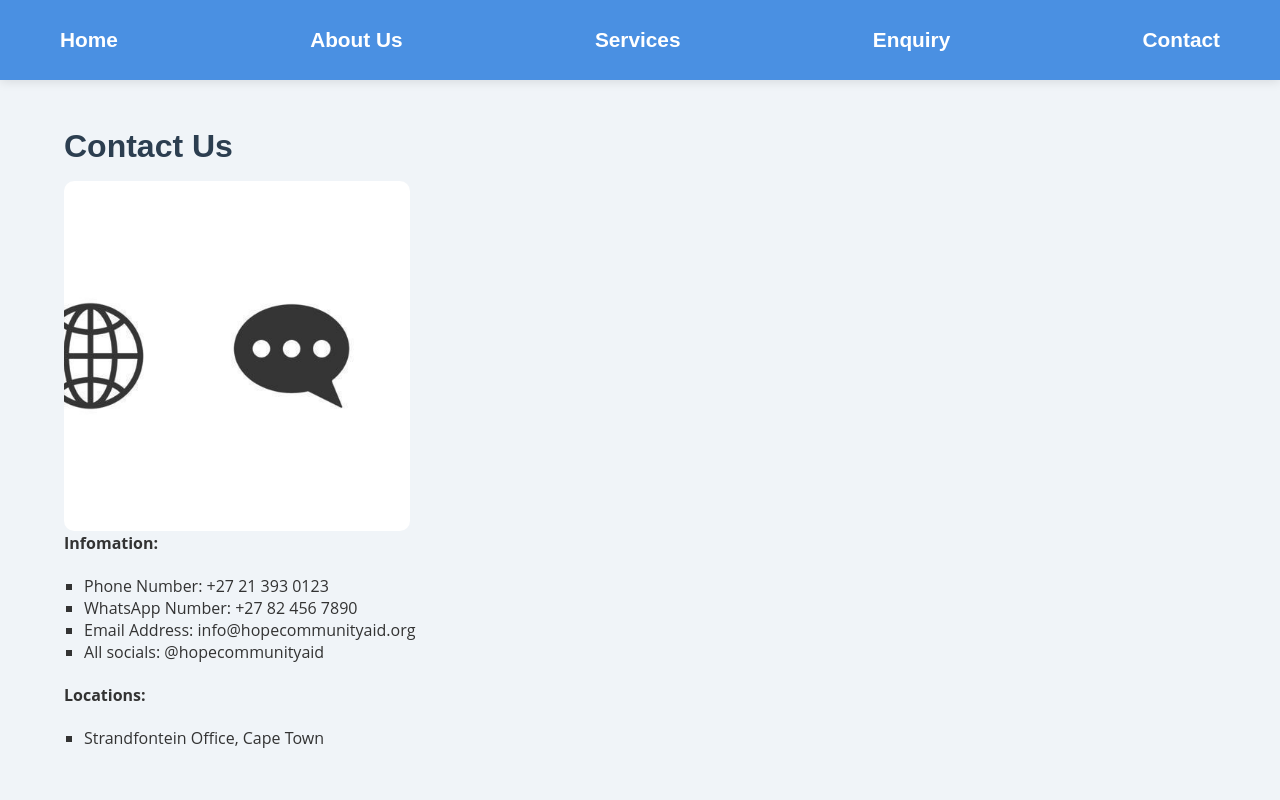
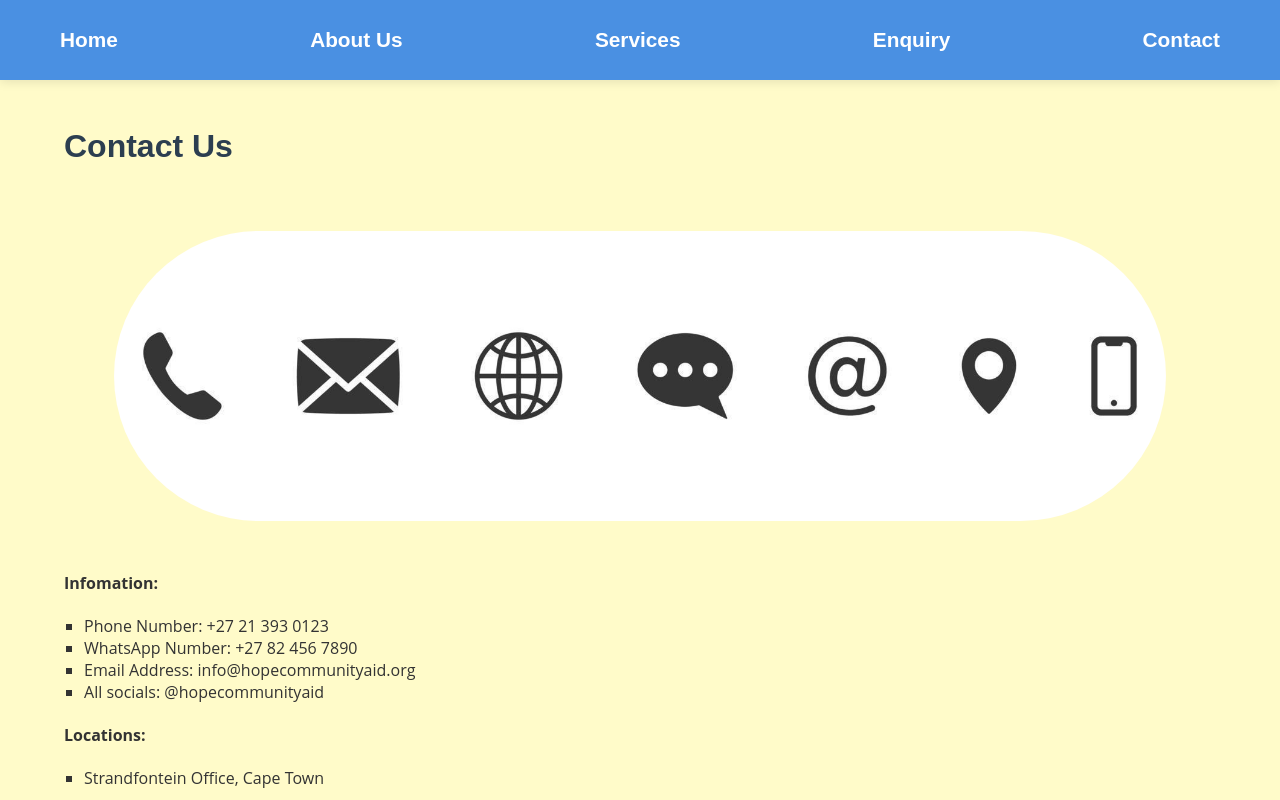
Before and after one commit to Josh-Pieters/Hope-Community-Aid-Website, a plain HTML site: page Hope Community Aid Website/contact.html in a window 1280 px wide. Shown: the top 800 px of the page. Drawn offline with Linux system fonts and the light colour scheme; grey boxes are pictures that could not be loaded.

Commit message:
Update 1.10

```diff
--- a/Hope Community Aid Website/contact.html
+++ b/Hope Community Aid Website/contact.html
@@ -20,7 +20,7 @@
 
     <section>
         <h1>Contact Us</h1>
-        <div class="image-section"><img src="images/contact.png" alt="Contact community locations"></div>
+        <div class="contact"><img src="images/contact.png" alt="Contact community locations"></div>
         <p><strong>Infomation:</strong></p>
         <ul class="custom-ul">
             <li>Phone Number: +27 21 393 0123</li>
--- a/Hope Community Aid Website/css/styles.css
+++ b/Hope Community Aid Website/css/styles.css
@@ -6,7 +6,7 @@
 }
 
 body {
-    background-color: #f0f4f8;
+    background-color: #fffbc9;
     color: #333;
     min-height: 100vh;
     position: relative;
@@ -103,7 +103,7 @@ section {
 
 .service-image {
     max-width: 100%;
-    margin-bottom: 1.5rem;
+    margin-bottom: 2rem;
     margin: 0 auto;
     height: auto;
     overflow: hidden;
@@ -116,6 +116,25 @@ section {
     height: 350px;
     object-fit: cover;
     border-radius: 5px;
+}
+
+.contact {
+    max-width: 100%;
+    margin-bottom: 2rem;
+    margin: 0 auto;
+    height: auto;
+    overflow: hidden;
+    border-radius: 10px;
+    padding: 20px;
+}
+
+.contact img{
+    width: 100%;
+    height: 350px;
+    object-fit: cover;
+    border-radius: 5px;
+    padding: 30px;
+    border-radius: 200px;
 }
 
 .image-section img:hover {
```
